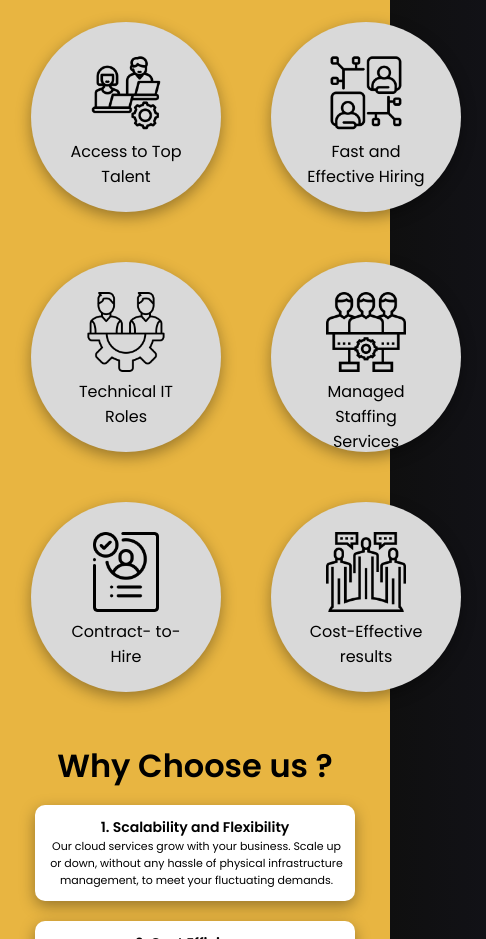
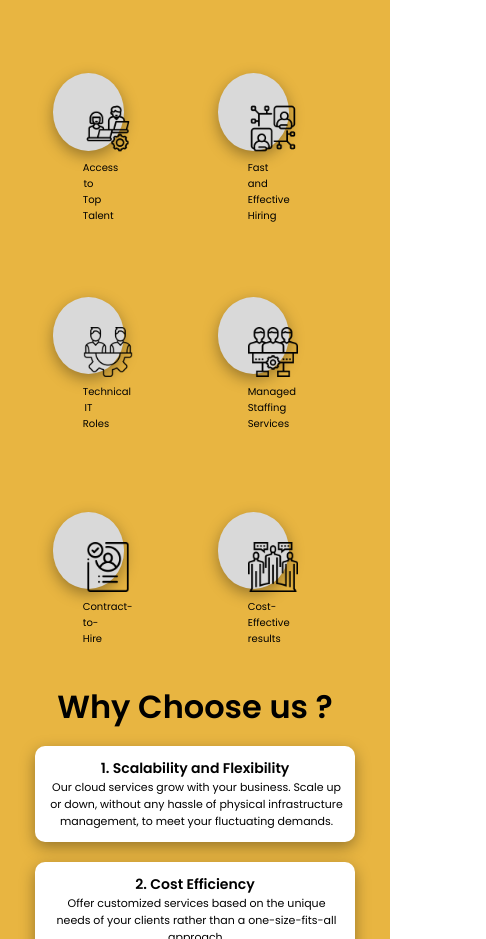
Before and after one commit to vamshikrishna4992/Project-1, a React (Vite) app: page /it-staffing in a window 390 px wide. Shown: the part 1680-2619 px from the top of the page, 486 px wide, since content can reach past the window. Built offline with nearby package versions, Linux system fonts and the light colour scheme.

Commit message:
home responsive

```diff
--- a/src/Pages/Services/DigitalMarketing.jsx
+++ b/src/Pages/Services/DigitalMarketing.jsx
@@ -99,7 +99,7 @@
         <div className="cloud-approach-container">
           {dgapproaches.map((approach, index) => (
             <div className="cloud-approach-sub" key={index}>
-              <img src={`${approach.icon}`} alt={approach.icon} />
+              <img src={`${approach.icon}`} alt={approach.icon} className="circle-icon"/>
               <p>{approach.content}</p>
               <div className="cloud-hover-content">
               <p>{approach.hoverContent}</p>
--- a/src/Styles/DigitalMarketing.css
+++ b/src/Styles/DigitalMarketing.css
@@ -279,6 +279,9 @@
         flex-direction: column-reverse;
       }
       @media (max-width: 480px){
+        .body{
+            width: auto;
+        }
       .cloud-approach-container{
         gap: 50px;
         padding-left: 8px;
@@ -291,8 +294,19 @@
       .dgusimg{
         width: auto;
       }
-      .dg-services-content{
-        border: 2px soild red;
-      }
       }
 }
+
+@media (max-width: 480px){
+    .cloud-approach-sub{
+        width: 10%;
+        height: 10%;
+    }
+    .cloud-approach-sub img{
+        width: 50px;
+        height: 50px;
+    }
+    .cloud-approach-sub p{
+        font-size: 10px;
+    }
+}
--- a/src/Styles/SoftwareDevelopment.css
+++ b/src/Styles/SoftwareDevelopment.css
@@ -403,6 +403,14 @@
       font-size: 14px;
     }
 
-
+    @media (max-width: 480px) {
+        .content-circle {
+            width: 80px;
+            height: 80px;
+        }
+        .content-circle p{
+            font-size: 10px;
+        }
+    }
 
 }
```
